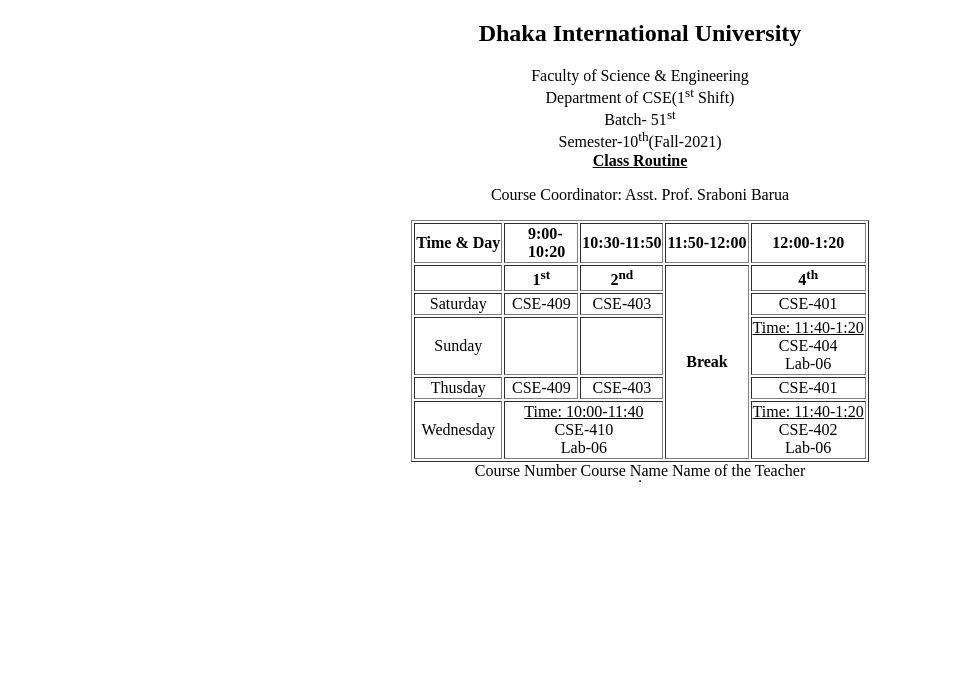
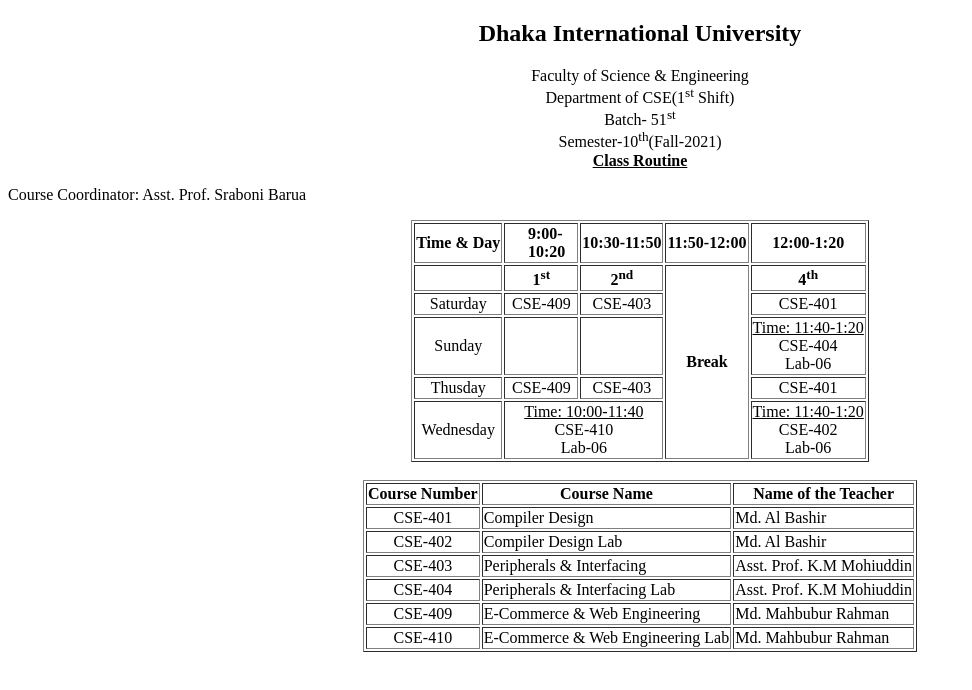
Before and after one commit to AlAminKabbo/routine, a plain HTML site: page index.html in a window 1280 px wide. Shown: the whole page, without its empty margins (0-972 px from the left). Drawn offline with Linux system fonts and the light colour scheme.

Commit message:
Update index.html

```diff
--- a/index.html
+++ b/index.html
@@ -5,8 +5,9 @@
 <body>
     <h2 style="text-align: center;">Dhaka International University</h2>
     <p style="text-align: center;">Faculty of Science & Engineering<br>Department of CSE(1<sup>st</sup> Shift)<br>Batch- 51<sup>st</sup><br>Semester-10<sup>th</sup>(Fall-2021)<br><b><u>Class Routine</u></b></p>
+
+<p>Course Coordinator: Asst. Prof. Sraboni Barua</p>
 <center>
-<p>Course Coordinator: Asst. Prof. Sraboni Barua</p>
 <table border="1">
 <tr>
 <th style="margin: 5%";>Time & Day</th>
@@ -47,13 +48,43 @@
 </tr>
 
 </table>
-<tr>
-    <td style="text-align: center;">Course Number</td>
-    <td style="text-align: center;">Course Name</td>
-    <td style="text-align: center;">Name  of the  Teacher</td>
-</tr>
+<br>
 <table border="1">
-
+    <tr>
+        <td style="text-align: center;"><b>Course Number</b></td>
+        <td style="text-align: center;"><b>Course Name</b></td>
+        <td style="text-align: center;"><b>Name  of the  Teacher</b></td>
+    </tr>
+    <tr>
+        <td style="text-align: center;">CSE-401</td>
+        <td style="text-align: left;">Compiler Design</td>
+        <td style="text-align: left;">Md. Al Bashir</td>
+    </tr>
+    <tr>
+        <td style="text-align: center;">CSE-402</td>
+        <td style="text-align: left;">Compiler Design Lab</td>
+        <td style="text-align: left;">Md. Al Bashir</td>
+    </tr>
+    <tr>
+        <td style="text-align: center;">CSE-403</td>
+        <td style="text-align: left;">Peripherals & Interfacing</td>
+        <td style="text-align: left;">Asst. Prof. K.M Mohiuddin</td>
+    </tr>
+    <tr>
+        <td style="text-align: center;">CSE-404</td>
+        <td style="text-align: left;">Peripherals & Interfacing Lab</td>
+        <td style="text-align: left;">Asst. Prof. K.M Mohiuddin</td>
+    </tr>
+    <tr>
+        <td style="text-align: center;">CSE-409</td>
+        <td style="text-align: left;">E-Commerce  & Web Engineering</td>
+        <td style="text-align: left;">Md. Mahbubur Rahman</td>
+    </tr>
+    <tr>
+        <td style="text-align: center;">CSE-410</td>
+        <td style="text-align: left;">E-Commerce  & Web Engineering Lab</td>
+        <td style="text-align: left;">Md. Mahbubur Rahman</td>
+    </tr>
 </table>
 </center>
 </body>
```
